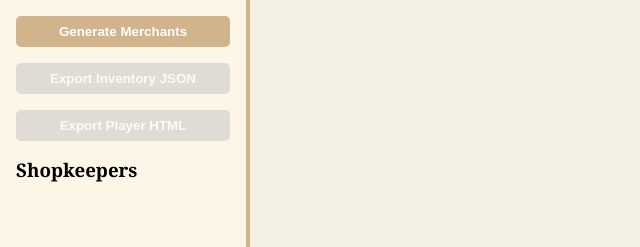
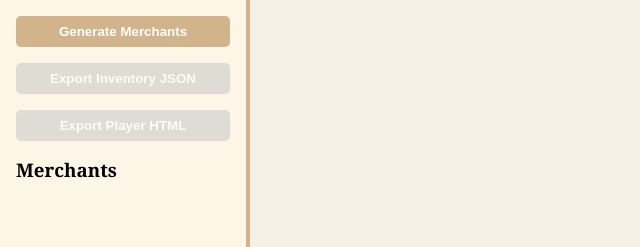
Before and after one commit to Minar0/The-Night-Market--DnD5e-Market-Generator, a website: page index.html in a window 1280 px wide. Shown: the top 247 px of the page, 0-640 px from the left. Drawn offline with Linux system fonts and the light colour scheme.

Commit message:
aaaand one more

```diff
--- a/index.html
+++ b/index.html
@@ -13,7 +13,7 @@
       <button id="saveBtn" disabled>Export Inventory JSON</button>
       <button id="exportBtn" disabled>Export Player HTML</button>
       <div id="loadingSpinner" class="spinner" style="display: none;"></div>
-      <h3>Shopkeepers</h3>
+      <h3>Merchants</h3>
       <ul id="shopList">
         <!-- The list of shopkeepers will go here, when generated by JS -->
       </ul>
```
